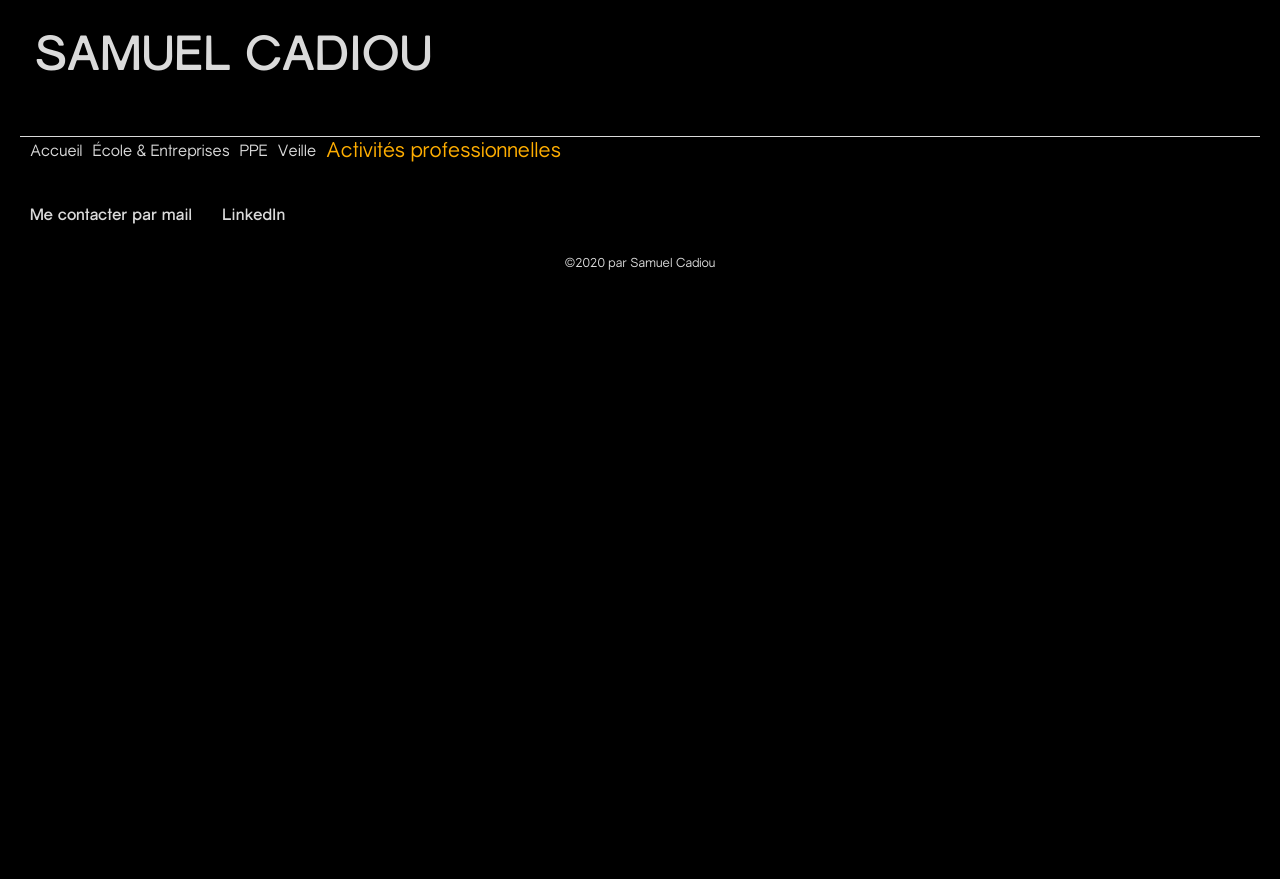
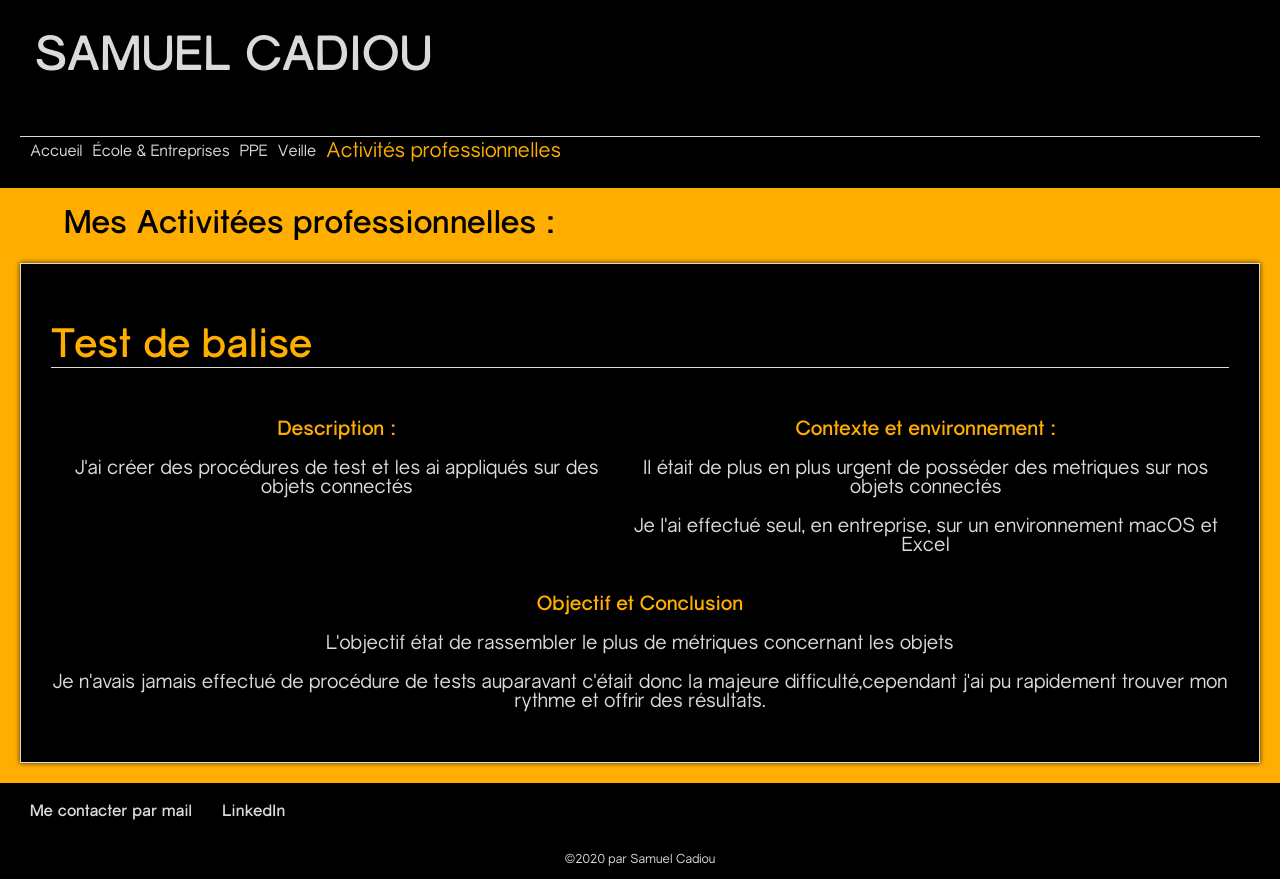
Before and after one commit to SamCadRED/portfolio, a PHP site: page /pages/activitees.php in a window 1280 px wide. Before the commit the page ends 270 px from the top, so only its background shows below. Run offline with PHP 8.4, Linux system fonts and the light colour scheme.

Commit message:
Création des activités et template

```diff
--- a/components/component.php
+++ b/components/component.php
@@ -36,3 +36,27 @@ function display_card($title, $text) {
                 <p>'.$text.'</p>
             </div>';
 }
+
+function display_activites($titre, $desc, $contexte, $env, $objectif, $conclusion) {
+    return "<div class='activite_case'>
+                <h2>".$titre."</h2>
+                <div class='activite_top'>
+                    <div class='description'>
+                        <h3>Description : </h3>
+                        <p>".$desc."</p>
+                    </div>
+                    <div class='gen_context'>
+                        <h3>Contexte et environnement : </h3>
+                        <p>".$contexte."</p>
+                        <p>".$env."</p>
+                    </div>
+                </div>
+                <div class='activite_bottom'>
+                    <div class='conclusion'>
+                        <h3>Objectif et Conclusion</h3>
+                        <p>".$objectif."</p>
+                        <p>".$conclusion."</p>
+                    </div>
+                </div>
+            </div>";
+}
--- a/pages/activitees.php
+++ b/pages/activitees.php
@@ -32,6 +32,23 @@
         </div>
     </div>
 
+    <div class="main_cont">
+        <h1 style="color:black; padding-left:5%">Mes Activitées professionnelles : </h1>
+
+        <div class="activitee1">
+            <?php
+                $titre = "Test de balise";
+                $desc = "J'ai créer des procédures de test et les ai appliqués sur des objets connectés";
+                $contexte = "Il était de plus en plus urgent de posséder des metriques sur nos objets connectés";
+                $env = "Je l'ai effectué seul, en entreprise, sur un environnement macOS et Excel";
+                $objectif = "L'objectif état de rassembler le plus de métriques concernant les objets";
+                $conclusion = "Je n'avais jamais effectué de procédure de tests auparavant c'était donc la majeure difficulté,cependant j'ai pu rapidement trouver mon rythme et offrir des résultats.";
+                echo display_activites($titre, $desc, $contexte, $env, $objectif, $conclusion);
+            ?>
+        </div>
+
+    </div>
+
     <div class="footer_cont">
         <?php echo $footer ?>
     </div>
--- a/style/style.css
+++ b/style/style.css
@@ -305,3 +148,192 @@ tbody div {
 .card_img {
     width: 100%
 }
+
+/*_________ecole.php__________________________________*/
+.afip_case {
+    background-image: url("../images/kepler_system.jpg");
+    background-repeat: no-repeat;
+    background-attachment: fixed;
+    background-size: cover;
+}
+
+.mecalux_case {
+    background-color: var(--color-orange);
+}
+
+/*_________veille.php_______________________________*/
+.headband {
+    display: flex;
+    flex-direction: column;
+    background-image:
+        linear-gradient(to bottom,rgba(0, 0, 0, 0.5), rgba(0, 0, 0, 0.5) ),
+        url("../images/data-science_2.png");
+    background-repeat: no-repeat;
+    background-attachment: fixed;
+    background-size: cover;
+    padding-left: 70px;
+}
+.headband h1 {
+    font-size: 600%;
+    color: var(--color-orange)
+}
+.headband h2 {
+    font-size: 500%;
+    color: var(--color-white);
+    font-weight: bolder;
+}
+.main_content {
+
+}
+.intro {
+    padding: 30px;
+    margin-left: 50px;
+    font-size: 150%;
+}
+.intro h2 {
+    font-size: 200%;
+    color: var(--color-orange);
+}
+.intro strong {
+    font-weight: bolder;
+    color: white;
+}
+.pres_card {
+    display: flex;
+    flex-wrap: wrap;
+    justify-content: space-evenly;
+    flex-direction: row;
+}
+.card {
+    text-align: center;
+    color: black;
+    margin: 20px;
+    padding: 10px;
+    max-width: 250px;
+    min-width: 200px;
+    background-color: var(--color-orange);
+}
+.card h2 {
+    color: black;
+}
+
+/*_________Activitees.php_______________________*/
+
+.main_cont {
+    background-color: var(--color-orange);
+}
+
+.activite_case {
+    background-color: black;
+    border: solid var(--color-white) 1px;
+    color: var(--color-white);
+    margin: 20px;
+    padding :30px;
+    -webkit-box-shadow: 0px 0px 5px 0px rgba(0,0,0,0.75);
+    -moz-box-shadow: 0px 0px 5px 0px rgba(0,0,0,0.75);
+    box-shadow: 0px 0px 5px 0px rgba(0,0,0,0.75);
+}
+.activite_case h2 {
+    color: var(--color-orange);
+    border-bottom: solid var(--color-white) 0.8px;
+}
+.activite_case h3 {
+    color: var(--color-orange);
+}
+
+.activite_top {
+    display: flex;
+    text-align: center;
+}
+.activite_middle {
+}
+.activite_bottom {
+    text-align: center;
+}
+/*_________Components_______________________*/
+
+/*__header__*/
+.header_cont {
+    /* background: linear-gradient(357deg, rgba(0,0,0,1) 33%, var(--color-orange) 100%); */
+}
+.header {
+    margin: 35px;
+}
+.header h1 {
+    font-size: 300%;
+}
+
+/*__nav__*/
+.nav {
+    border-top: solid var(--color-white) 1px;
+    display: flex;
+    padding: 5px;
+    margin: 20px;
+}
+.nav a {
+    padding-right: 5px;
+    padding-left: 5px;
+    text-decoration: none;
+    font-size: 16px;
+    color: var(--color-white);
+}
+.nav a:hover {
+    color: var(--color-orange);
+}
+.nav p {
+    margin: 0;
+}
+.nav_active a {
+    font-size: 105%;
+    color: var(--color-orange);
+}
+#visible {
+    display: none;
+    border: solid white 0.2px;
+    position: absolute;
+    z-index: 100;
+    background-color: black;
+    padding: 5px;
+    padding-left: 1px;
+}
+/*__footer__*/
+.footer_cont {
+    background-color: black;
+    padding-bottom: 0;
+}
+.footer a {
+    text-decoration: none;
+    color: var(--color-white);
+    padding-left: 30px
+}
+.footer a:hover{
+    color: var(--color-orange)
+}
+.top_footer {
+    display: flex;
+    flex-direction: row;
+}
+.footer p {
+    font-size: 80%;
+    text-align: center;
+}
+
+/*__default_case__*/
+
+.case {
+    border: solid var(--color-white) 1px;
+    background-color: black;
+    margin: 7%;
+    padding: 30px;
+    -webkit-box-shadow: 0px 0px 5px 0px rgba(0,0,0,0.75);
+    -moz-box-shadow: 0px 0px 5px 0px rgba(0,0,0,0.75);
+    box-shadow: 0px 0px 5px 0px rgba(0,0,0,0.75);
+}
+.case h2 {
+    font-size: 50px;
+    color: var(--color-orange);
+}
+.case h4 {
+    border-bottom: solid var(--color-white) 1px;
+    font-size: 18px;
+}
```
Also changed, not shown: other parts of style/style.css (+1 -158 lines).
